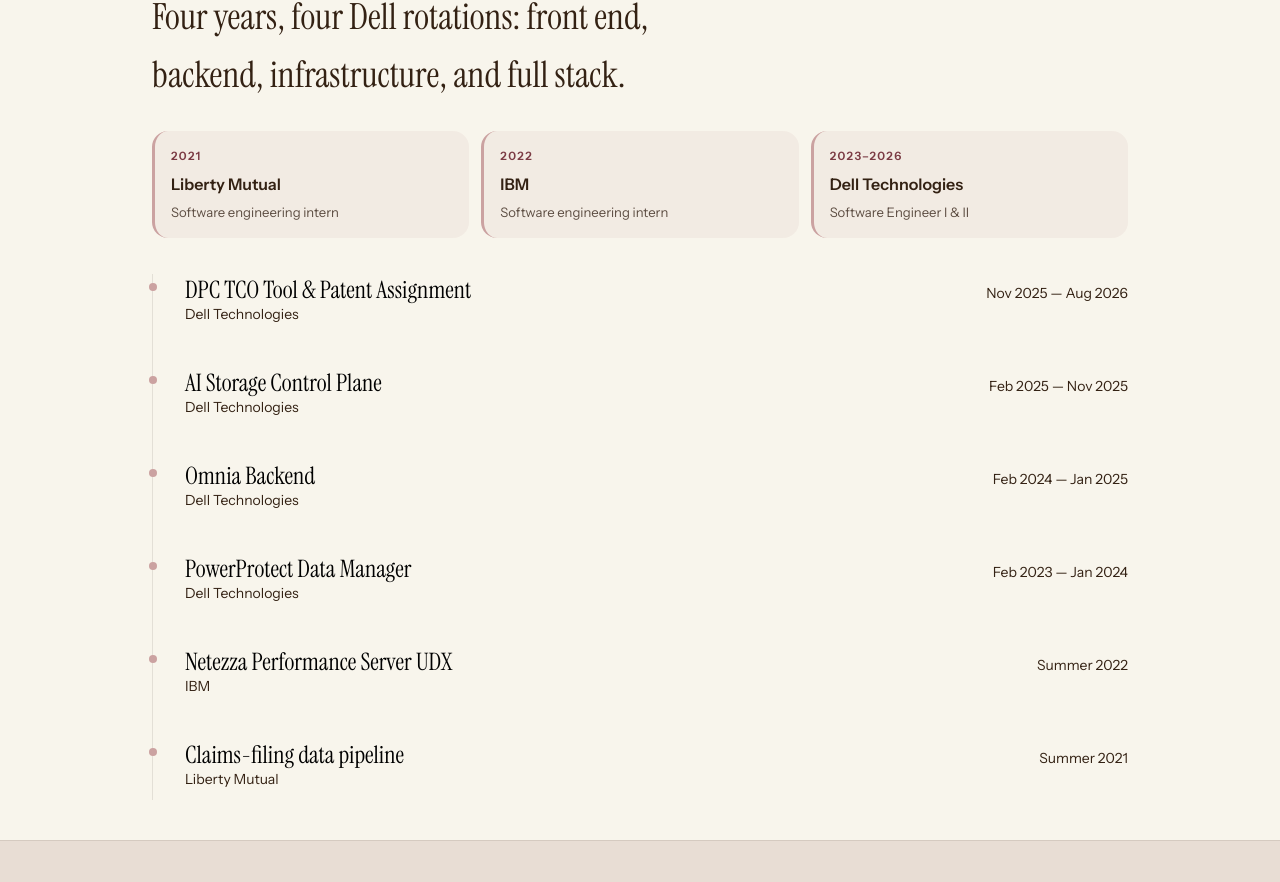
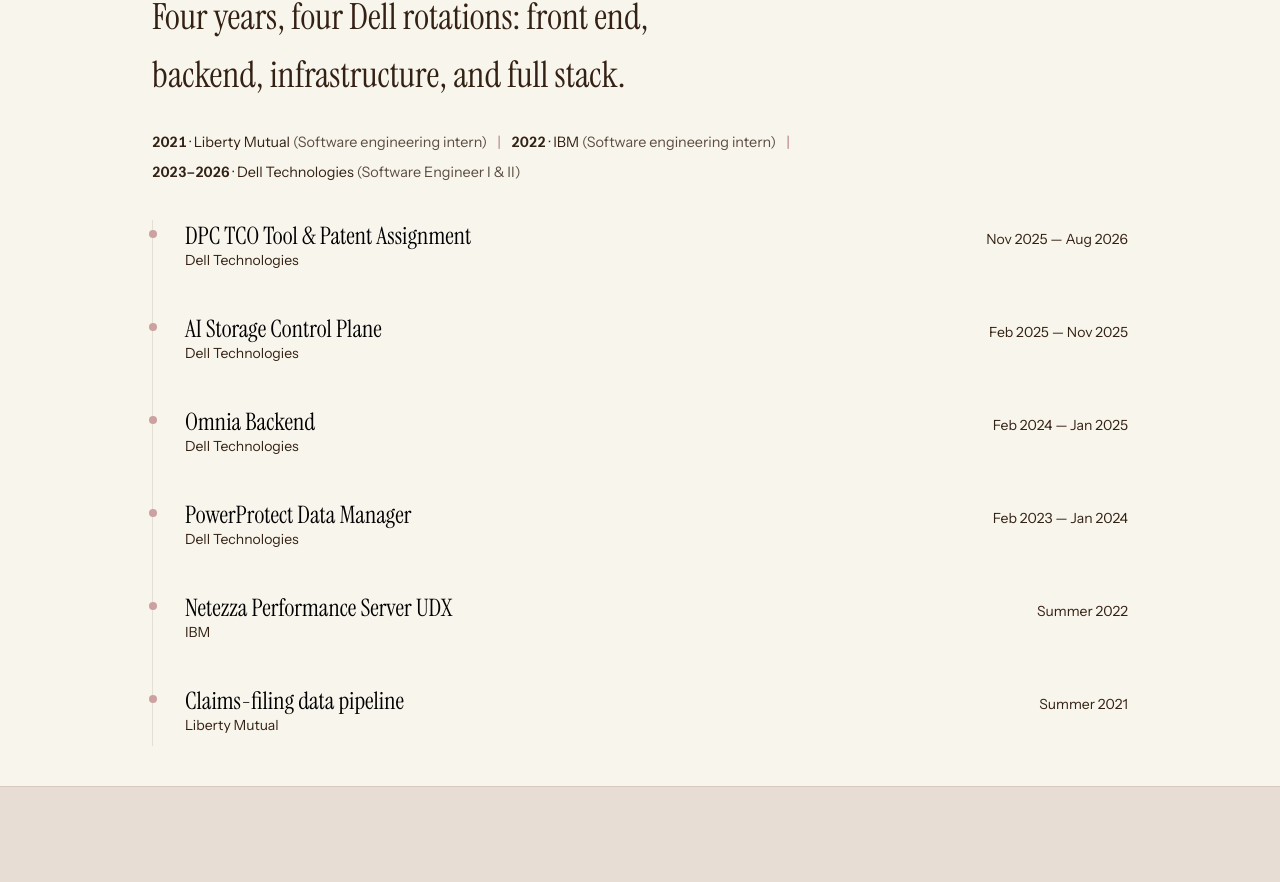
Before and after one commit to grace-chang1250/grace-chang1250.github.io, a React (Vite) app: page / in a window 1280 px wide. Shown: the part 934-1816 px from the top of the page. Built offline with nearby package versions, Linux system fonts and the light colour scheme; grey boxes are pictures that could not be loaded.

Commit message:
edit timeline top cards

```diff
--- a/src/App.css
+++ b/src/App.css
@@ -377,45 +377,32 @@
 }
 
 .timeline-path {
-  display: grid;
-  grid-template-columns: repeat(3, minmax(0, 1fr));
-  gap: 0.75rem;
+  align-items: baseline;
+  color: var(--espresso);
+  display: flex;
+  flex-wrap: wrap;
+  font-size: 0.9rem;
+  gap: 0.35rem 0.65rem;
+  line-height: 1.65;
   margin-bottom: 2.25rem;
 }
 
-.timeline-path-item {
-  position: relative;
-  padding: 0.95rem 1rem 0.85rem;
-  background-color: rgba(203, 162, 161, 0.12);
-  border-left: 3px solid var(--blush);
-  border-radius: 1rem;
-  min-height: auto;
+.timeline-path-entry {
+  white-space: nowrap;
 }
 
-.timeline-path-item::before {
-  display: none;
+.timeline-path-entry time {
+  font-variant-numeric: tabular-nums;
+  font-weight: 600;
 }
 
-.timeline-path-year {
-  display: block;
-  margin-bottom: 0.55rem;
-  color: #7b3b44;
-  font-size: 0.72rem;
-  font-weight: 700;
-  letter-spacing: 0.12em;
-  text-transform: uppercase;
+.timeline-path-entry span {
+  color: var(--muted-foreground);
 }
 
-.timeline-path-item strong {
-  display: block;
-  font-size: 1rem;
-  line-height: 1.3;
-  margin-bottom: 0.25rem;
-}
-
-.timeline-path-item small {
-  color: var(--muted-foreground);
-  font-size: 0.82rem;
+.timeline-path-divider {
+  color: var(--blush);
+  font-weight: 600;
 }
 
 .timeline {
@@ -425,7 +412,7 @@
 
 @media (max-width: 860px) {
   .timeline-path {
-    grid-template-columns: 1fr;
+    font-size: 0.84rem;
   }
 }
 
--- a/src/App.jsx
+++ b/src/App.jsx
@@ -136,23 +136,13 @@
             <h3>Four years, four Dell rotations: front end, backend, infrastructure, and full stack.</h3>
           </div>
 
-          <div className="timeline-path">
-            <div className="timeline-path-item">
-              <span className="timeline-path-year">2021</span>
-              <strong>Liberty Mutual</strong>
-              <small>Software engineering intern</small>
-            </div>
-            <div className="timeline-path-item">
-              <span className="timeline-path-year">2022</span>
-              <strong>IBM</strong>
-              <small>Software engineering intern</small>
-            </div>
-            <div className="timeline-path-item">
-              <span className="timeline-path-year">2023–2026</span>
-              <strong>Dell Technologies</strong>
-              <small>Software Engineer I & II</small>
-            </div>
-          </div>
+          <p className="timeline-path" aria-label="Career timeline summary">
+            <span className="timeline-path-entry"><time dateTime="2021">2021</time> · Liberty Mutual <span>(Software engineering intern)</span></span>
+            <span className="timeline-path-divider" aria-hidden="true">|</span>
+            <span className="timeline-path-entry"><time dateTime="2022">2022</time> · IBM <span>(Software engineering intern)</span></span>
+            <span className="timeline-path-divider" aria-hidden="true">|</span>
+            <span className="timeline-path-entry"><time dateTime="2023/2026">2023–2026</time> · Dell Technologies <span>(Software Engineer I &amp; II)</span></span>
+          </p>
 
           <div className="timeline">
             {timeline.map((item) => {
```
